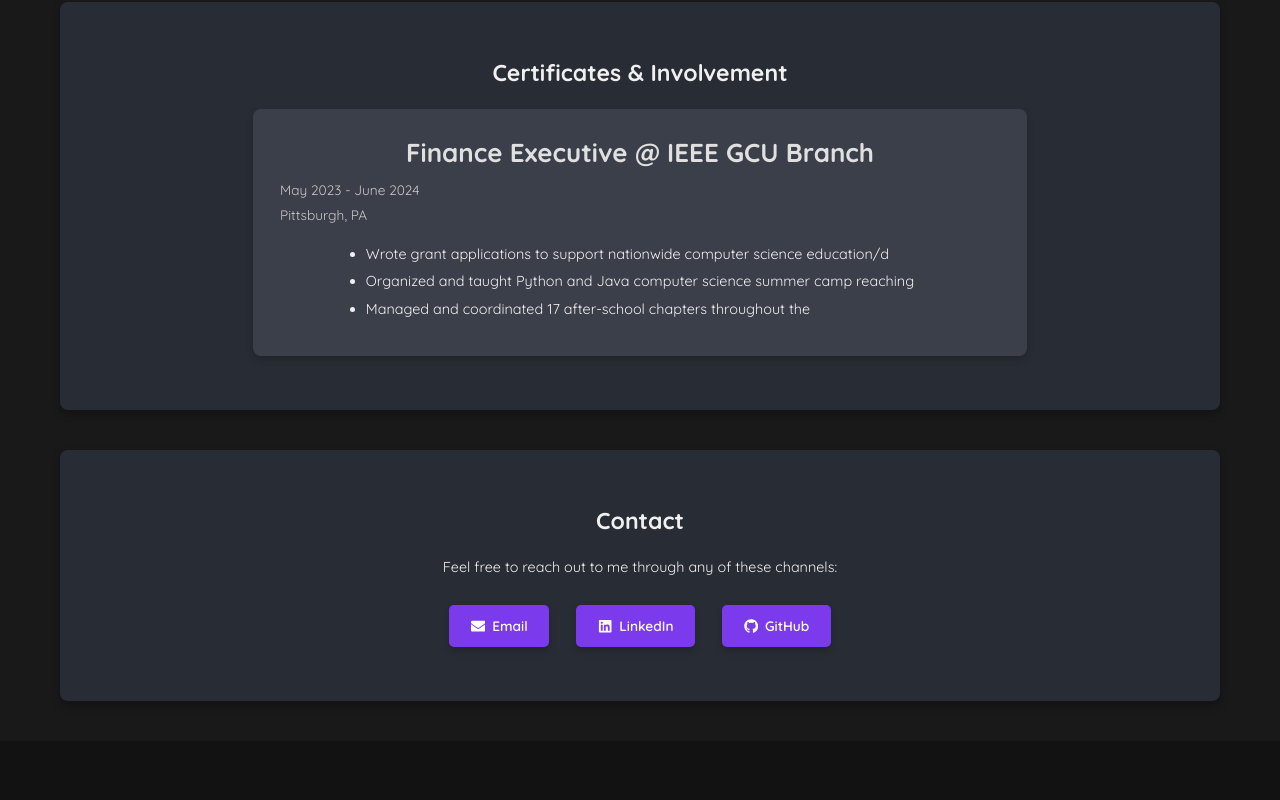
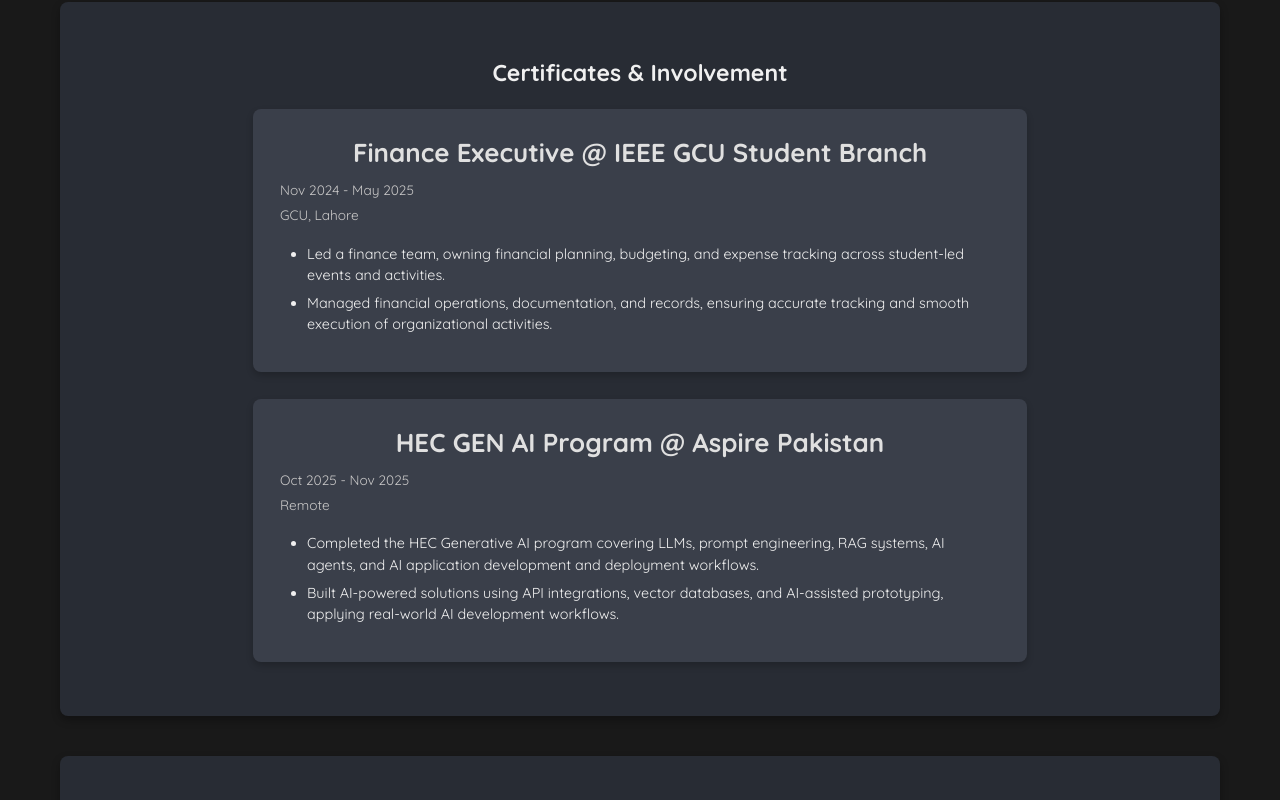
Before and after one commit to zaeem571/portfolio, a React (Create React App) app: page / in a window 1280 px wide. Shown: the part 1500-2300 px from the top of the page. Before the commit the page ends 2241 px from the top, so only its background shows below. Built offline with nearby package versions, Linux system fonts and the light colour scheme.

Commit message:
feat: add pnpm workspace configuration and update Card and Certificate components

```diff
--- /dev/null
+++ b/pnpm-workspace.yaml
@@ -0,0 +1,3 @@
+allowBuilds:
+  core-js: true
+  core-js-pure: true
--- a/src/components/Card.js
+++ b/src/components/Card.js
@@ -18,7 +18,7 @@
       {location && <p className="text-text-muted text-base mb-sm text-left xs:text-[0.95rem] md:text-[0.95rem]">{location}</p>}
 
       {description && (
-        <div className="text-text text-[1.1rem] leading-[1.8] mt-md my-sm xs:text-[0.95rem] md:text-base">
+        <div className="text-text text-[1.1rem] leading-[1.8] mt-md my-sm px-sm xs:px-md xs:text-[0.95rem] md:px-lg md:text-base">
           {Array.isArray(description) ? (
             <ul className="list-disc ml-auto mr-auto w-fit text-left px-[16px] xs:px-[12px] md:px-0">
               {description.map((desc) => (
--- a/src/components/CertificateAndInvolvement.js
+++ b/src/components/CertificateAndInvolvement.js
@@ -4,15 +4,23 @@
 
 const INVOLVEMENTS = [
   {
-    id: "steel-city-codes",
     title: "Finance Executive",
-    company: "IEEE GCU Branch",
-    location: "Pittsburgh, PA",
-    years: "May 2023 - June 2024",
+    company: "IEEE GCU Student Branch",
+    location: "GCU, Lahore",
+    years: "Nov 2024 - May 2025",
     description: [
-      "Wrote grant applications to support nationwide computer science education/d",
-      "Organized and taught Python and Java computer science summer camp reaching",
-      "Managed and coordinated 17 after-school chapters throughout the",
+      "Led a finance team, owning financial planning, budgeting, and expense tracking across student-led events and activities.",
+      "Managed financial operations, documentation, and records, ensuring accurate tracking and smooth execution of organizational activities.",
+    ],
+  },
+  {
+    title: "HEC GEN AI Program",
+    company: "Aspire Pakistan",
+    location: "Remote",
+    years: "Oct 2025 - Nov 2025",
+    description: [
+      "Completed the HEC Generative AI program covering LLMs, prompt engineering, RAG systems, AI agents, and AI application development and deployment workflows.",
+      "Built AI-powered solutions using API integrations, vector databases, and AI-assisted prototyping, applying real-world AI development workflows.",
     ],
   },
 ];
```
Also changed, not shown: 1 other file (tests, documents, lock files or other folders).
